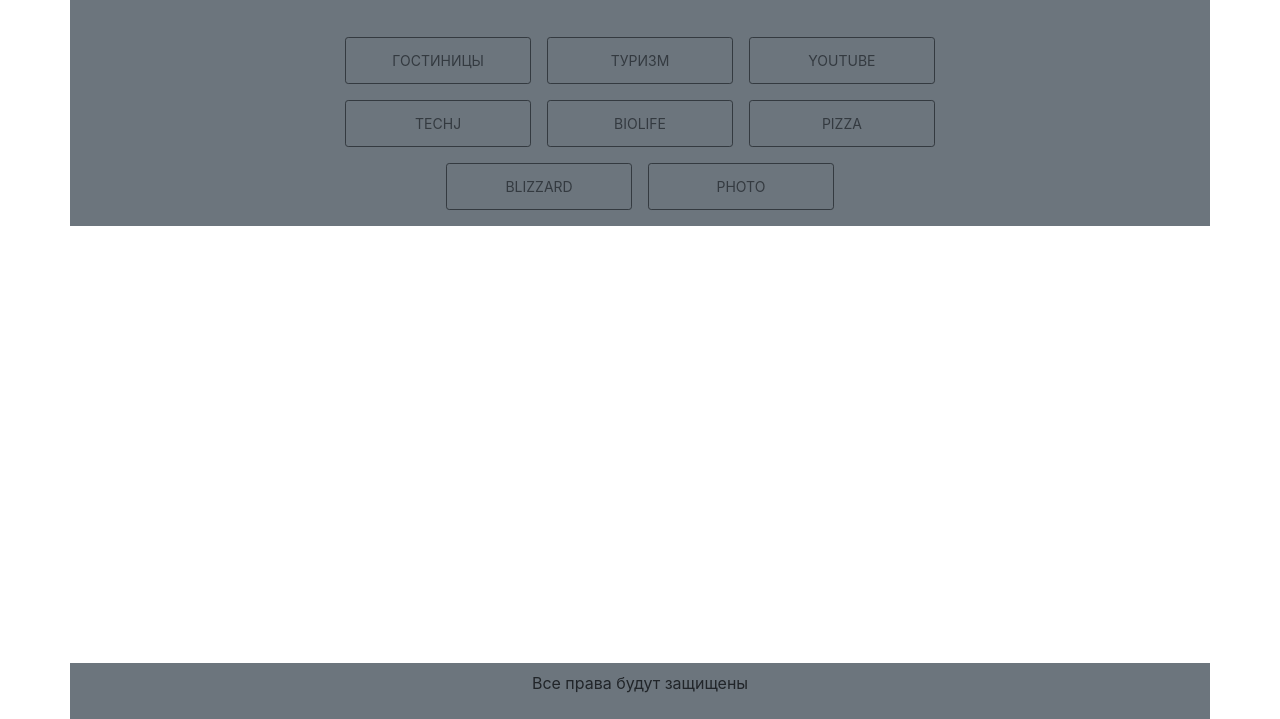
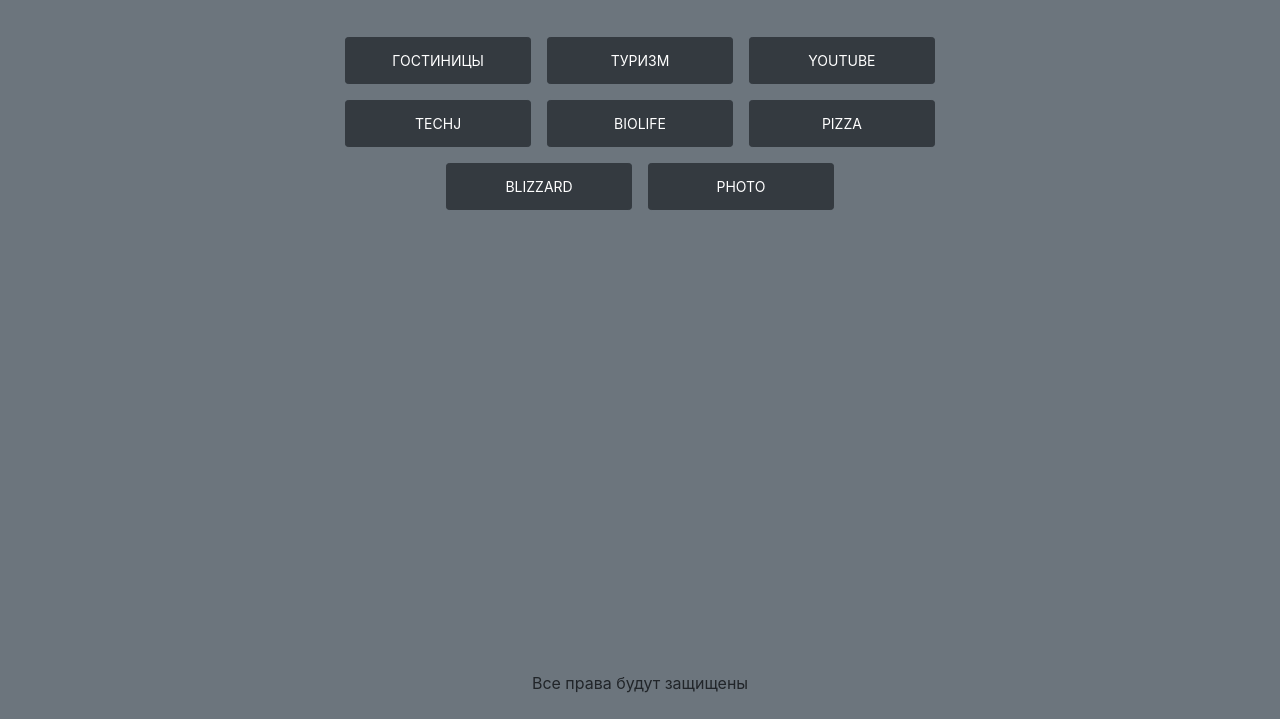
Before and after one commit to lexxwz/lexxwz.samples, a plain HTML site: page index.html in a window 1280 px wide. Shown: the part 81-800 px from the top of the page. Drawn offline with nearby package versions, Linux system fonts and the light colour scheme.

Commit message:
Update index.html

```diff
--- a/index.html
+++ b/index.html
@@ -6,24 +6,24 @@
     <link rel="shortcut icon" href="logo.jpg" type="image/jpg">
 	<link rel="stylesheet" href="https://stackpath.bootstrapcdn.com/bootstrap/4.4.1/css/bootstrap.min.css" integrity="sha384-Vkoo8x4CGsO3+Hhxv8T/Q5PaXtkKtu6ug5TOeNV6gBiFeWPGFN9MuhOf23Q9Ifjh" crossorigin="anonymous">
 </head>
-<body>
-    <header class="container bg-secondary py-2">
+<body class="bg-secondary">
+    <header class="container py-2">
         <p class="text-center h2">Мои первые работы</p>
         <p class="text-center">(для возвращения на эту страницу нажмите "НАЗАД" или "BACK")</p>
     </header>
-    <nav class="container navbar bg-secondary py-2">
+    <nav class="container navbar py-2">
         <ul class="navbar-nav flex-row flex-wrap justify-content-center mx-auto">
-            <li class="nav-item btn btn-outline-dark btn-sm m-2 w-25"><a class="nav-link text-dark" href="bs4-tourist/index.html">ГОСТИНИЦЫ</a></li>
-            <li class="nav-item btn btn-outline-dark btn-sm m-2 w-25"><a class="nav-link text-dark" href="bs4-travelly/index.html">ТУРИЗМ</a></li>
-            <li class="nav-item btn btn-outline-dark btn-sm m-2 w-25"><a class="nav-link text-dark" href="bs4-youtube/index.html">YOUTUBE</a></li>
-            <li class="nav-item btn btn-outline-dark btn-sm m-2 w-25"><a class="nav-link text-dark" href="flex-tech/index.html">TECHJ</a></li>
-            <li class="nav-item btn btn-outline-dark btn-sm m-2 w-25"><a class="nav-link text-dark" href="grid-biolife/index.html">BIOLIFE</a></li>
-            <li class="nav-item btn btn-outline-dark btn-sm m-2 w-25"><a class="nav-link text-dark" href="js-pizza/index.html">PIZZA</a></li>
-            <li class="nav-item btn btn-outline-dark btn-sm m-2 w-25"><a class="nav-link text-dark" href="scss-blizzard/index.html">BLIZZARD</a></li>
-            <li class="nav-item btn btn-outline-dark btn-sm m-2 w-25"><a class="nav-link text-dark" href="scss-photo/index.html">PHOTO</a></li>
+            <li class="nav-item btn btn-dark btn-sm m-2 w-25"><a class="nav-link text-white" href="bs4-tourist/index.html">ГОСТИНИЦЫ</a></li>
+            <li class="nav-item btn btn-dark btn-sm m-2 w-25"><a class="nav-link text-white" href="bs4-travelly/index.html">ТУРИЗМ</a></li>
+            <li class="nav-item btn btn-dark btn-sm m-2 w-25"><a class="nav-link text-white" href="bs4-youtube/index.html">YOUTUBE</a></li>
+            <li class="nav-item btn btn-dark btn-sm m-2 w-25"><a class="nav-link text-white" href="flex-tech/index.html">TECHJ</a></li>
+            <li class="nav-item btn btn-dark btn-sm m-2 w-25"><a class="nav-link text-white" href="grid-biolife/index.html">BIOLIFE</a></li>
+            <li class="nav-item btn btn-dark btn-sm m-2 w-25"><a class="nav-link text-white" href="js-pizza/index.html">PIZZA</a></li>
+            <li class="nav-item btn btn-dark btn-sm m-2 w-25"><a class="nav-link text-white" href="scss-blizzard/index.html">BLIZZARD</a></li>
+            <li class="nav-item btn btn-dark btn-sm m-2 w-25"><a class="nav-link text-white" href="scss-photo/index.html">PHOTO</a></li>
         </ul>
     </nav>
-    <footer class="container bg-secondary fixed-bottom py-2" >
+    <footer class="container fixed-bottom py-2" >
         <p class="text-center">Все права будут защищены</p>
     </footer>
     <script src="https://code.jquery.com/jquery-3.4.1.slim.min.js" integrity="sha384-J6qa4849blE2+poT4WnyKhv5vZF5SrPo0iEjwBvKU7imGFAV0wwj1yYfoRSJoZ+n" crossorigin="anonymous"></script>
```
